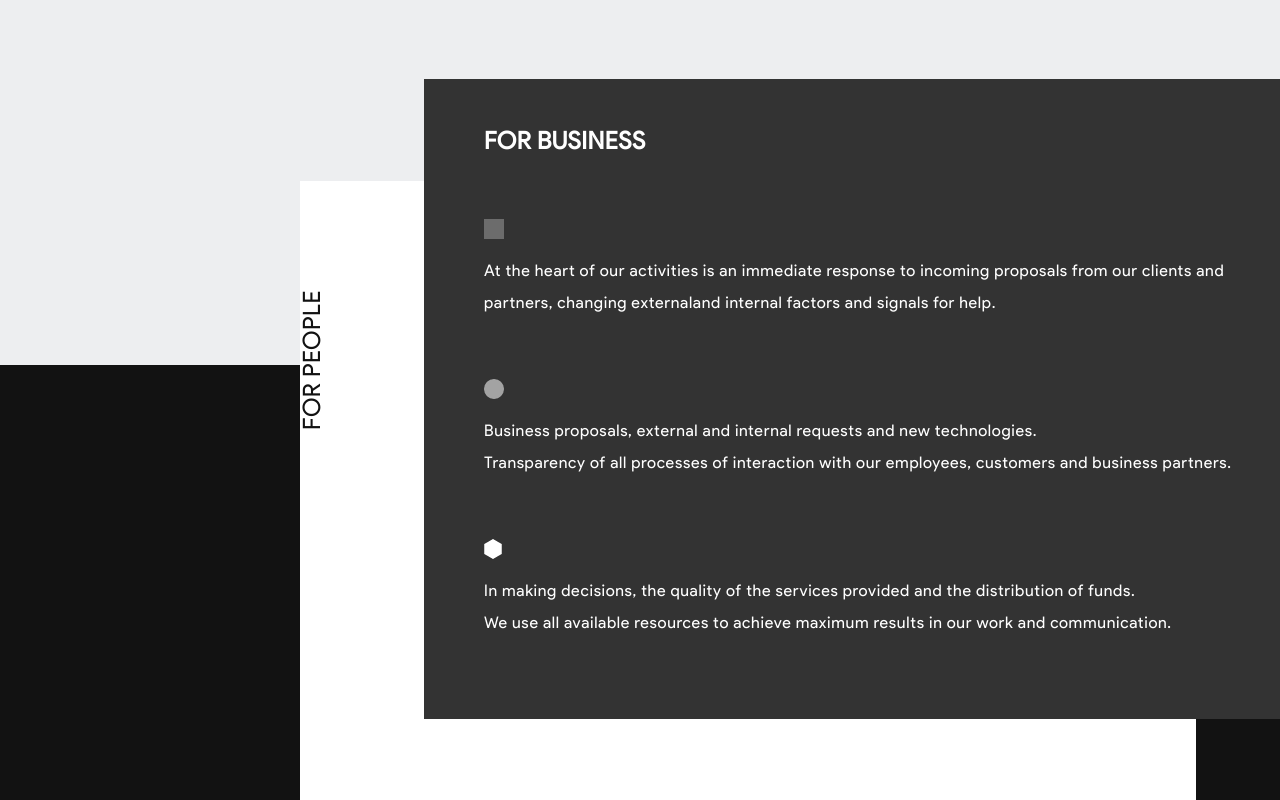
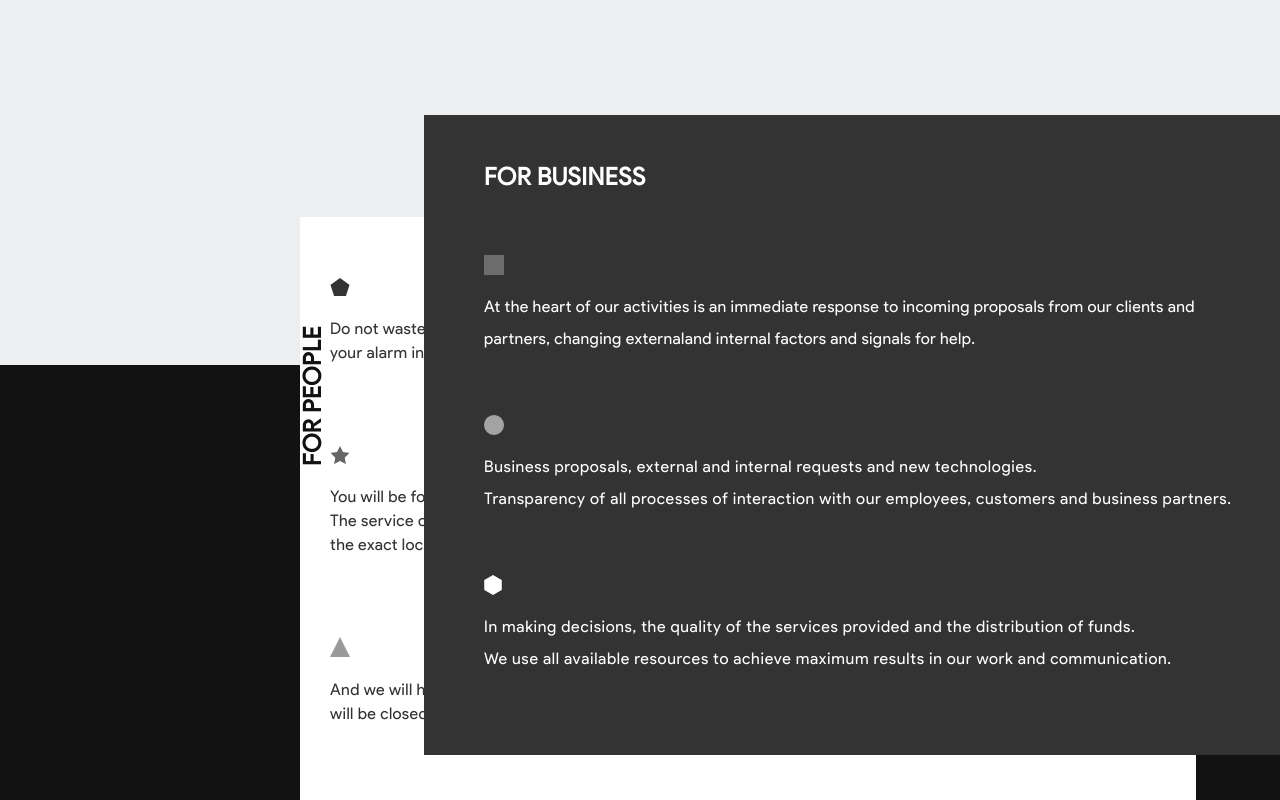
Before and after one commit to SokolovVitalii/WebPage, a plain HTML site: page index.html in a window 1280 px wide. Shown: the part 4200-5000 px from the top of the page. Drawn offline with Linux system fonts and the light colour scheme.

Commit message:
white&gray blos on 1001px

```diff
--- a/index.html
+++ b/index.html
@@ -222,14 +222,44 @@
                         </p>
                     </div>
                 </div>
+            </div>
+            <div class="lower-content-box">
                 <div class="white-cascade-box">
-                    <p>FOR PEOPLE</p>
+                            <div class="white-cascade-box-header">
+                                <a href="#">FOR PEOPLE</a>
+                            </div>
+                            <div class="white-box-row-keeper">
+                                <div class="white-cascade-box-upper">
+                                <div class="upper-white-box-icon"></div>
+                                    <p>
+                                    Do not waste time to explain your location and nature of
+                                    the threat, guard patrols get<br> your alarm in 1 second and
+                                    advances to you no matter whether you are in motion or not.
+                                    </p>
+                                </div>
+                                <div class="white-cascade-box-middle">
+                                    <div class="middle-white-box-icon"></div>
+                                    <p>
+                                    You will be foundregardless of whether you are in town or on a trip.<br>
+                                    The service covers the entire territory of the country and allows you
+                                    to specify<br> the exact location even when in a crowded place
+                                    </p>
+                                </div>
+                                <div class="white-cascade-box-lower">
+                                    <div class="lower-white-box-icon"></div>
+                                    <p>
+                                    And we will help in any situation. Only after coming to you the
+                                    calling<br>will be closed by the patrol arrived, whose goal is
+                                    to protect and help you.
+                                    </p>
+                                </div>
+                            </div>
                 </div>
                 <div class="gray-cascade-box">
                             <div class="gray-cascade-box-header">
-                        <h2>
+                                <a href="#">
                                     FOR BUSINESS
-                        </h2>
+                                </a>
                             </div>
                             <div class="gray-cascade-box-upper">
                                 <div class="upper-icon">
@@ -261,8 +291,6 @@
                                 </p>
                             </div>
                 </div>
-            </div>
-            <div class="lower-content-box">
                 <div class="feedback-box">
                     <div class="feedback-upper-line">
                         <p>
--- a/media.css
+++ b/media.css
@@ -293,3 +293,59 @@
     /* FOOTER */
 
 }
+@media only screen and (max-width: 1001px) {
+        /* UPPER BLOCK */
+
+        /* MIDDLE BOX */
+
+        /* LOWER BOX */
+        .white-cascade-box{
+            width: 500px;
+            height: 828px;
+            right: 0px;
+            top: -286px;
+            flex-direction: column;
+            justify-content: flex-start;
+        }
+        .white-cascade-box-header {
+            margin-top: 60px;
+            margin-bottom: 56px;
+            margin-left: 40px;
+        }
+        .white-box-row-keeper {
+            margin-left: 40px;
+            margin-right: 40px;
+            margin-bottom: 120px;
+        }
+        .white-cascade-box a {
+            text-decoration: none;
+            writing-mode: unset;
+            margin-top: 0px;
+            margin-left: 0px;
+        }
+        .upper-white-box-icon {
+            margin-top: 0px;
+        }
+        .middle-white-box-icon {
+            margin-top: 60px;
+        }
+        .lower-white-box-icon {
+            margin-top: 60px;
+        }
+        .gray-cascade-box{
+            width: 500px;
+            height: 828px;
+            right: 500px;
+            top: -286px;
+        }
+        .gray-cascade-box-upper {
+            margin-right: 40px;
+        }
+        .gray-cascade-box-middle {
+            margin-right: 40px;
+        }
+        .gray-cascade-box-lower {
+            margin-right: 40px;
+        }
+        /* FOOTER */
+}
--- a/styles.css
+++ b/styles.css
@@ -453,22 +453,89 @@ header {
     height: 628px;
     background-color: #ffffff;
     z-index: 9;
-    /* left: 776px; */
+    /* right: 764px;
+    top: 2333px; */
+    top: -148px;
     right: 764px;
-    top: 2333px;
+    display: flex;
+    flex-direction: row;
+    flex-wrap: wrap;
+    align-items: flex-start;
+    justify-content: flex-start;
 }
-.white-cascade-box p {
-    font-family: 'Roboto-Bold';
+.white-cascade-box a {
+    font-family: 'Roboto-Medium';
     font-size: 24px;
     color: #121212;
     line-height: 36px;
     font-weight: 800;
     letter-spacing: 0.5px;
+    text-decoration: none;
     writing-mode: tb-rl;
     transform:rotate(180deg);
     margin-top: 109px;
     margin-left: -6px;
 }
+.white-cascade-box:hover {
+    z-index: 20;
+}
+.white-box-row-keeper{
+    display: flex;
+    flex-direction: column;
+    justify-content: flex-start;
+    align-items: flex-start;
+}
+.white-box-row-keeper p {
+    font-family: 'ProductSansCrillyc';
+    font-size: 16px;
+    color: #333333;
+    line-height: 24px;
+    font-weight: 400;
+    letter-spacing: 0.4px;
+}
+.white-cascade-box-upper {
+    display: flex;
+    flex-direction: column;
+    justify-content: flex-start;
+}
+.upper-white-box-icon{
+    background: url('./images/upper-icon-white-box.png');
+    background-position: center;
+    background-repeat: no-repeat;
+    width: 20px;
+    height: 19px;
+    margin-top: 60px;
+    margin-bottom: 21px;
+}
+.white-cascade-box-middle {
+    display: flex;
+    flex-direction: column;
+    justify-content: flex-start;
+}
+.middle-white-box-icon{
+    background: url('./images/middle-icon-white-box.png');
+    background-position: center;
+    background-repeat: no-repeat;
+    width: 20px;
+    height: 19px;
+    margin-top: 80px;
+    margin-bottom: 21px;
+}
+.white-cascade-box-lower {
+    display: flex;
+    flex-direction: column;
+    justify-content: flex-start;
+}
+.lower-white-box-icon{
+    background: url('./images/lower-icon-white-box.png');
+    background-position: center;
+    background-repeat: no-repeat;
+    width: 20px;
+    height: 20px;
+    margin-top: 80px;
+    margin-bottom: 21px;
+}
+
 .gray-cascade-box{
     position: absolute;
     width: 980px;
@@ -476,7 +543,8 @@ header {
     background-color: #333333;
     z-index: 10;
     /* left: 904px; */
-    top: 2231px;
+    /* top: 2231px;*/
+    top: -250px;
     right: 680px;
     display: flex;
     flex-direction: column;
@@ -486,13 +554,14 @@ header {
     margin-left: 60px;
     margin-top: 44px;
 }
-.gray-cascade-box-header h2 {
+.gray-cascade-box-header a {
     font-family: 'Roboto-Medium';
     font-size: 24px;
     color: #ffffff;
     line-height: 36px;
     font-weight: 800;
     letter-spacing: 0.5px;
+    text-decoration: none;
 }
 .gray-cascade-box-upper {
     display: flex;
@@ -515,7 +584,7 @@ header {
     color: #ffffff;
     line-height: 32px;
     font-weight: 400;
-    letter-spacing: 0.7px;
+    letter-spacing: 0.4px;
 }
 .gray-cascade-box-middle  {
     display: flex;
```
Also changed, not shown: images/lower-icon-white-box.png (added), images/middle-icon-white-box.png (added), images/upper-icon-white-box.png (added). Lines whose indentation alone changed are shown as unchanged.
